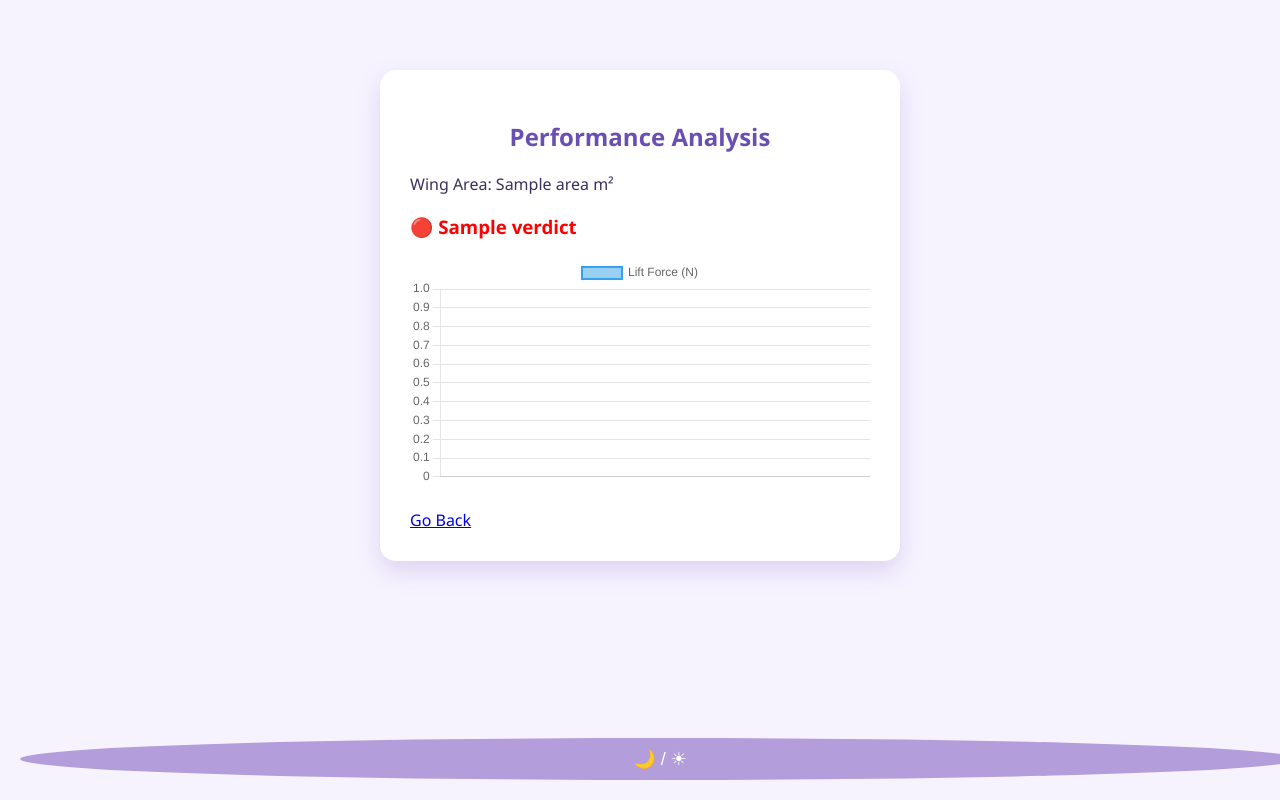
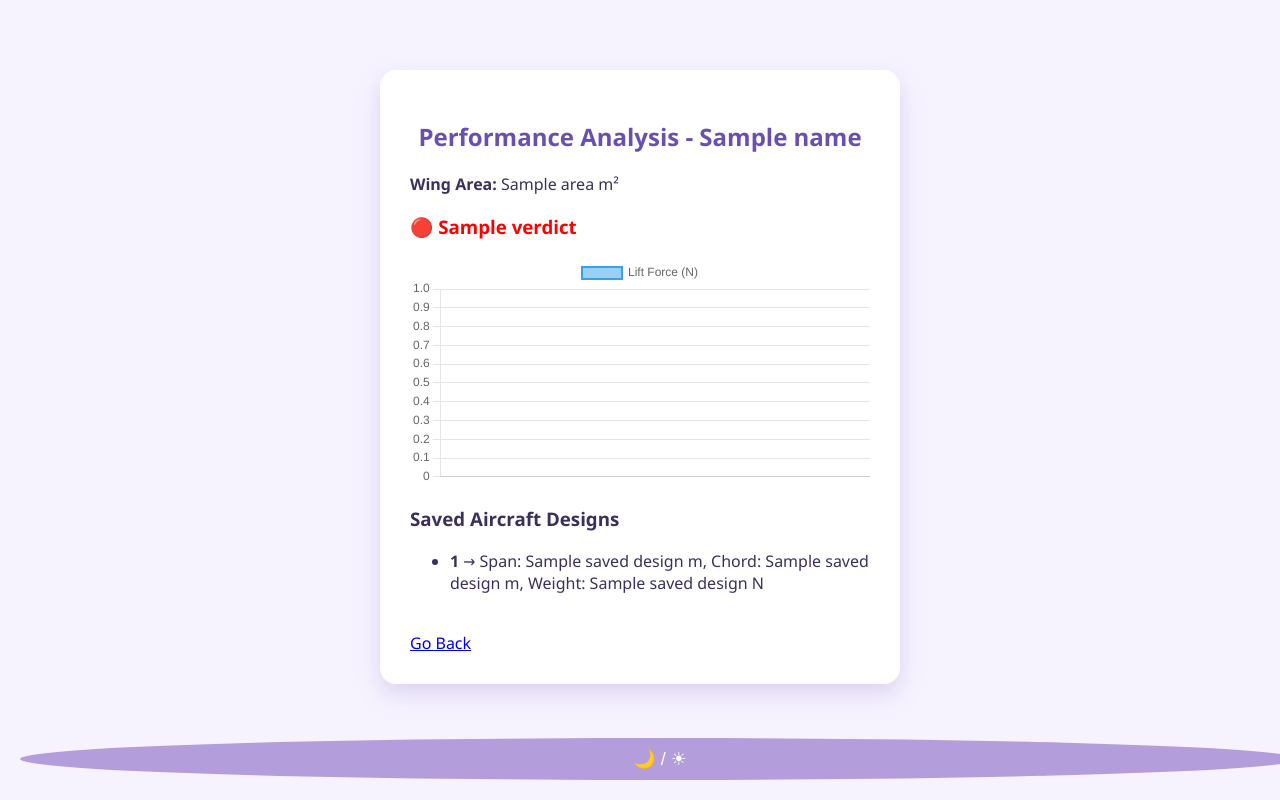
Before and after one commit to yashasvi02-oss/AircraftWingWebApp, a Flask app: template templates/result.html in a window 1280 px wide. Run offline with Flask 3, Linux system fonts and the light colour scheme; the template is opened without the code that fills it: most values are stand-ins (such as "Sample title", 1, 10 or a date in 2020).

Commit message:
Initial project setup

```diff
--- a/app.py
+++ b/app.py
@@ -1,5 +1,6 @@
 from flask import Flask, render_template, request
 import os
+import csv
 
 app = Flask(__name__)
 
@@ -9,6 +10,8 @@ def home():
 
 @app.route('/calculate', methods=['POST'])
 def calculate():
+    name = request.form.get("name", "Design")
+
     span = float(request.form['span'])
     chord = float(request.form['chord'])
     weight = float(request.form['weight'])
@@ -37,15 +40,30 @@ def calculate():
         verdict = "UNSAFE DESIGN: This aircraft will stall."
         status = "unsafe"
 
+    # Save design to CSV
+    with open("designs.csv", "a", newline="") as file:
+        writer = csv.writer(file)
+        writer.writerow([name, span, chord, weight, density, cl])
+
+    # Load saved designs
+    saved_designs = []
+    with open("designs.csv", "r") as file:
+        reader = csv.reader(file)
+        next(reader)
+        for row in reader:
+            saved_designs.append(row)
+
     return render_template(
         'result.html',
+        name=name,
         area=round(area, 2),
         speeds=speeds,
         lifts=lifts,
         weight=weight,
         safe_speed=safe_speed,
         verdict=verdict,
-        status=status
+        status=status,
+        saved_designs=saved_designs
     )
 
 if __name__ == '__main__':
--- /dev/null
+++ b/designs.csv
@@ -0,0 +1,3 @@
+name,span,chord,weight,density,cl
+a,36.0,56.0,24.0,1.225,1.2
+b ,56.0,56.0,52.0,1.225,1.2
--- a/templates/result.html
+++ b/templates/result.html
@@ -10,9 +10,9 @@
 <button class="theme-btn" onclick="toggleMode()">🌙 / ☀</button>
 
 <div class="container">
-<h2>Performance Analysis</h2>
+    <h2>Performance Analysis - {{ name }}</h2>
 
-<p>Wing Area: {{ area }} m²</p>
+    <p><b>Wing Area:</b> {{ area }} m²</p>
 
     {% if status == "safe" %}
         <h3 style="color:green;">🟢 {{ verdict }}</h3>
@@ -22,6 +22,15 @@
     {% endif %}
 
     <canvas id="liftChart"></canvas>
+
+    <h3>Saved Aircraft Designs</h3>
+    <ul>
+        {% for d in saved_designs %}
+            <li>
+                <b>{{ d[0] }}</b> → Span: {{ d[1] }} m, Chord: {{ d[2] }} m, Weight: {{ d[3] }} N
+            </li>
+        {% endfor %}
+    </ul>
 
     <br><a href="/">Go Back</a>
 </div>
```
Also changed, not shown: templates/index.html (+5 -2 lines). Lines whose indentation alone changed are shown as unchanged.
